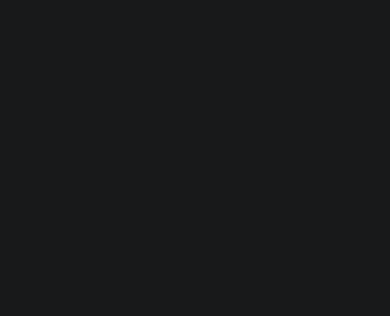
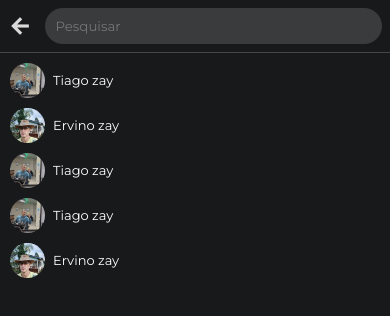
Before and after one commit to tiagozay/zaynet, a React (Create React App) app: page /pesquisar in a window 390 px wide. Before the commit this address had no page. Shown: the top 316 px of the page. Built offline with nearby package versions, Linux system fonts and the light colour scheme.

Commit message:
Criando tela de pesquisa de usuário para mobile
Signed-off-by: Tiago zay <tiagozay@gmail.com>

```diff
--- a/src/index.tsx
+++ b/src/index.tsx
@@ -9,8 +9,8 @@ import PaginaBaseComHeader from './pages/PaginaBaseComHeader';
 import NotificacoesParaMobile from './pages/NotificacoesParaMobile';
 import MensagensMobile from './pages/MensagensMobile';
 import SolicitacoesDeAmizadeMobile from './pages/SolicitacoesDeAmizadeMobile';
-import Amigos from './pages/Amigos';
 import AdicionarAmigos from './pages/AdicionarAmigos';
+import PesquisarPorUmaPessoaMobile from './pages/PesquisarPorUmaPessoaMobile';
 
 const root = ReactDOM.createRoot(document.getElementById('root') as Element);
 root.render(
@@ -25,6 +25,7 @@ root.render(
             <Route path='/adicionarAmigos' element={<AdicionarAmigos />} />
           </Route>
           <Route path='/image/:objInfoCarrosel' element={<CarrosselDeImagens />}/>
+          <Route path='/pesquisar' element={<PesquisarPorUmaPessoaMobile />}/>
         </Routes>
       </BrowserRouter>
   </React.StrictMode>
--- /dev/null
+++ b/src/pages/PesquisarPorUmaPessoaMobile/PesquisarPorUmaPessoaMobile.css
@@ -0,0 +1,46 @@
+#pesquisarPorUmaPessoaMobile_page{
+
+}
+#pesquisarPorUmaPessoaMobile__divInputEBtnVoltar{
+    display: flex;
+    align-items: center;
+    justify-content: space-between;
+    padding: 8px;
+    border-bottom: 1px rgb(70, 70, 70) solid;
+}
+#pesquisarPorUmaPessoaMobile__btnVoltar{
+    background-color: transparent;
+    border: none;
+    outline: none;
+    color: rgb(218, 218, 218);
+    padding: 0;
+    font-weight: bold;
+}
+#pesquisarPorUmaPessoaMobile__inputPesquisar{
+    width: 90%;
+    background-color: #3A3B3C;
+    border: none;
+    outline: none;
+    padding: 10px;
+    border-radius: 20px;
+    font-family: var(--fontePadrao);
+    color: rgb(210, 210, 210);
+}
+#pesquisarPorUmaPessoaMobile__listaDeResultados{
+    padding: 10px;
+}
+#pesquisarPorUmaPessoaMobile__listaDeResultados__resultado{
+    display: flex;
+    align-items: center;
+    font-family: var(--fontePadrao);
+    margin-bottom: 10px;
+}
+#pesquisarPorUmaPessoaMobile__listaDeResultados__resultado__perfil{
+    width: 35px;
+    border-radius: 50%;
+}
+#pesquisarPorUmaPessoaMobile__listaDeResultados__resultado__nome{
+    color: white;
+    margin-left: 8px;
+    font-size: 13px;
+}
--- /dev/null
+++ b/src/pages/PesquisarPorUmaPessoaMobile/index.tsx
@@ -0,0 +1,95 @@
+import React, { useEffect, useRef } from 'react';
+import './PesquisarPorUmaPessoaMobile.css';
+import { useNavigate } from 'react-router-dom';
+import { tamanhoDeTelaMobile } from '../../config';
+
+export default function PesquisarPorUmaPessoaMobile() {
+
+    const navigate = useNavigate();
+
+    function voltar() {
+        navigate(-1);
+    }
+
+    const inputRef = useRef<HTMLInputElement | null>(null);
+
+    useEffect(() => {
+        inputRef.current?.focus();
+
+        if(window.innerWidth > tamanhoDeTelaMobile){
+            navigate('/');
+        }
+    }, []);
+
+    return (
+        <section id='pesquisarPorUmaPessoaMobile_page'>
+            <div id='pesquisarPorUmaPessoaMobile__divInputEBtnVoltar'>
+                <button
+                    className='material-symbols-outlined'
+                    id='pesquisarPorUmaPessoaMobile__btnVoltar'
+                    onClick={voltar}
+                >arrow_back</button>
+                <input
+                    type="search"
+                    id='pesquisarPorUmaPessoaMobile__inputPesquisar'
+                    placeholder='Pesquisar'
+                    ref={inputRef}
+                />
+            </div>
+
+            <ul id="pesquisarPorUmaPessoaMobile__listaDeResultados">
+                <li id='pesquisarPorUmaPessoaMobile__listaDeResultados__resultado'>
+                    <img
+                        src="./imagensDinamicas/perfil.jpg"
+                        alt="Perfil usuário"
+                        id='pesquisarPorUmaPessoaMobile__listaDeResultados__resultado__perfil'
+                    />
+                    <p id='pesquisarPorUmaPessoaMobile__listaDeResultados__resultado__nome'>
+                        Tiago zay
+                    </p>
+                </li>
+                <li id='pesquisarPorUmaPessoaMobile__listaDeResultados__resultado'>
+                    <img
+                        src="./imagensDinamicas/perfil2.jpg"
+                        alt="Perfil usuário"
+                        id='pesquisarPorUmaPessoaMobile__listaDeResultados__resultado__perfil'
+                    />
+                    <p id='pesquisarPorUmaPessoaMobile__listaDeResultados__resultado__nome'>
+                        Ervino zay
+                    </p>
+                </li>
+                <li id='pesquisarPorUmaPessoaMobile__listaDeResultados__resultado'>
+                    <img
+                        src="./imagensDinamicas/perfil.jpg"
+                        alt="Perfil usuário"
+                        id='pesquisarPorUmaPessoaMobile__listaDeResultados__resultado__perfil'
+                    />
+                    <p id='pesquisarPorUmaPessoaMobile__listaDeResultados__resultado__nome'>
+                        Tiago zay
+                    </p>
+                </li>
+                <li id='pesquisarPorUmaPessoaMobile__listaDeResultados__resultado'>
+                    <img
+                        src="./imagensDinamicas/perfil.jpg"
+                        alt="Perfil usuário"
+                        id='pesquisarPorUmaPessoaMobile__listaDeResultados__resultado__perfil'
+                    />
+                    <p id='pesquisarPorUmaPessoaMobile__listaDeResultados__resultado__nome'>
+                        Tiago zay
+                    </p>
+                </li>
+                <li id='pesquisarPorUmaPessoaMobile__listaDeResultados__resultado'>
+                    <img
+                        src="./imagensDinamicas/perfil2.jpg"
+                        alt="Perfil usuário"
+                        id='pesquisarPorUmaPessoaMobile__listaDeResultados__resultado__perfil'
+                    />
+                    <p id='pesquisarPorUmaPessoaMobile__listaDeResultados__resultado__nome'>
+                        Ervino zay
+                    </p>
+                </li>
+            </ul>
+
+        </section>
+    )
+}
```
